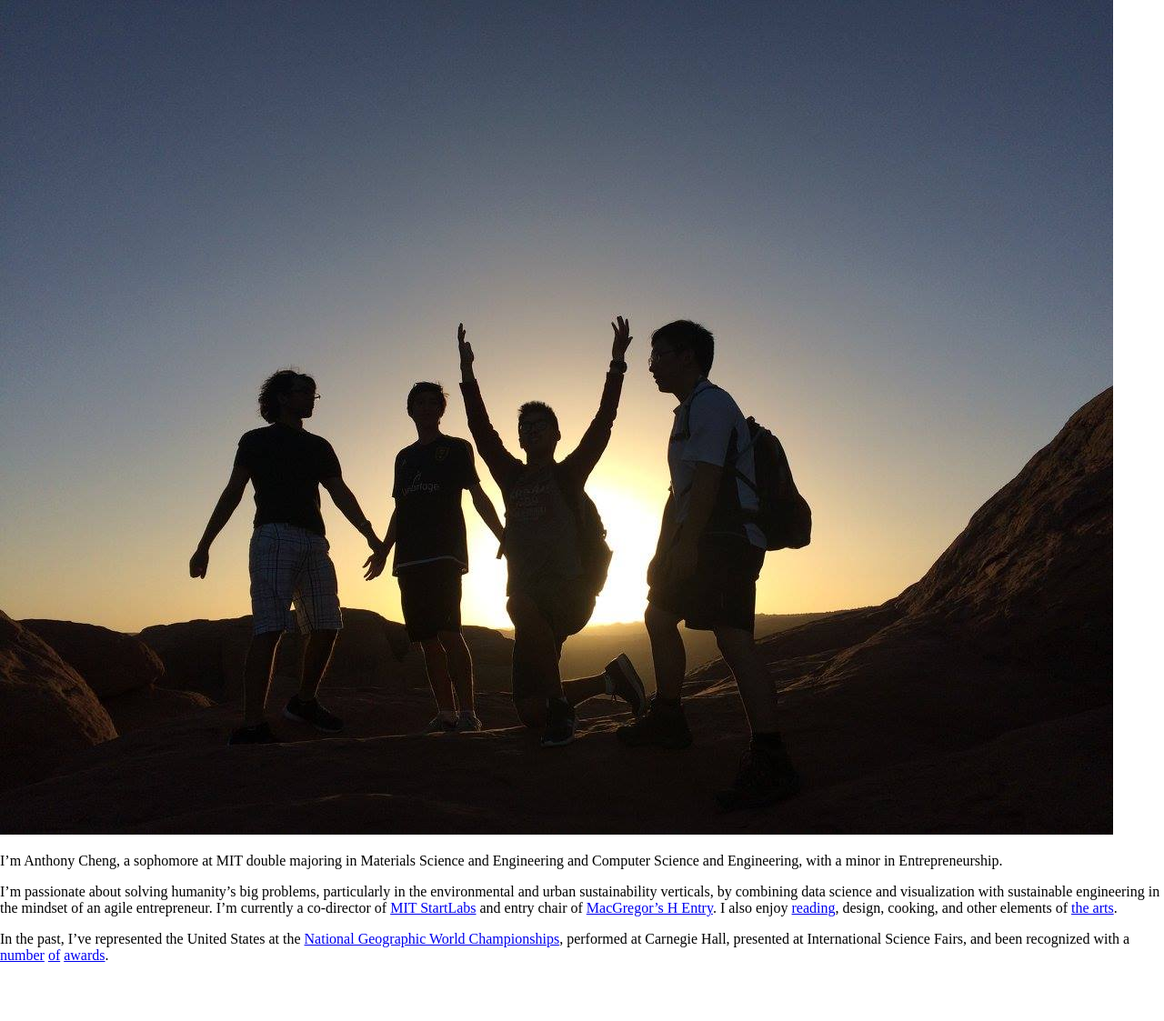
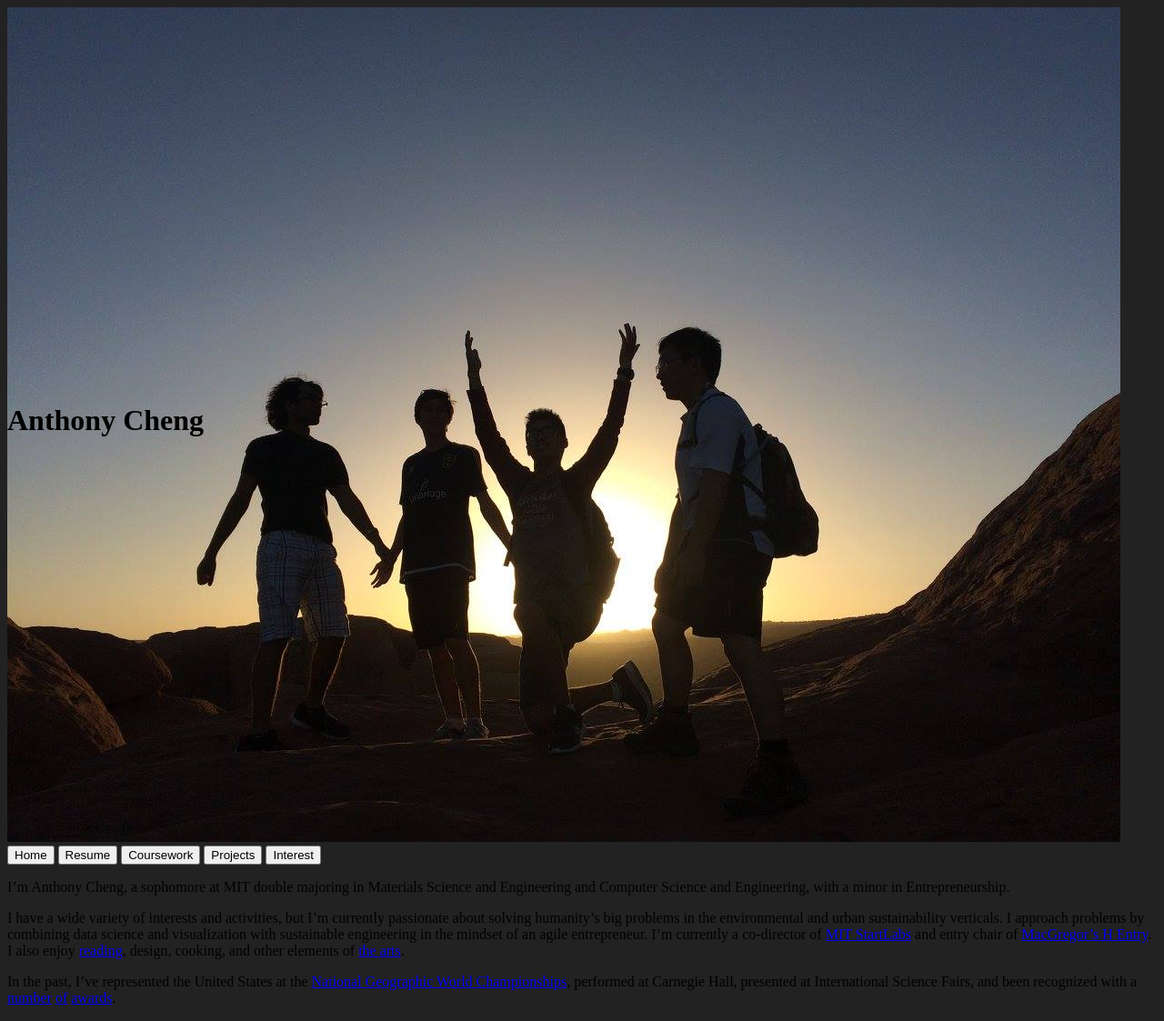
Before and after one commit to acheng98/acheng98.github.io, a PHP site: page / in a window 1280 px wide. Shown: the whole page at 91% size. Before the commit the page ends 1058 px from the top, so only its background shows below. Run offline with PHP 8.4, Linux system fonts and the light colour scheme; some libraries are stand-ins or nearby versions.

Commit message:
Trying things with pictures

```diff
--- a/index.html
+++ b/index.html
@@ -1,16 +1,36 @@
 <!DOCTYPE html>
 <html>
 <head>
-  <title>Anthony Cheng</title>
-  <meta charset="utf-8">
-  <link href="styles.css" rel="stylesheet" type="text/css">
+	<meta charset="utf-8">
+	<meta http-equiv="X-UA-Compatible" content="IE=edge">
+	<meta name="viewport" content="width=device-width, initial-scale=1">
+
+	<title>Anthony Cheng - Home</title>
+
+	<link href="ionicons/css/ionicons.min.css" rel="stylesheet">
+	<link href="styles.css" rel="stylesheet" type="text/css">
 </head>
 
 <body>
-	<img class="header-pic" src="./sunrise.jpg"/>
+	<div class="container-fluid" id='header'>
+		<div class="thumbnail text-center">
+			<img class="img-responsive" id="header-pic" src="./sunrise.jpg"/>
+			<h1> Anthony Cheng </h1>
+		</div>
+	</div>
 
-	<p>I&#8217;m Anthony Cheng, a sophomore at MIT double majoring in Materials Science and Engineering and Computer Science and Engineering, with a minor in Entrepreneurship.</p>
-	<p>I&#8217;m passionate about solving humanity&#8217;s big problems, particularly in the environmental and urban sustainability verticals, by combining data science and visualization with sustainable engineering in the mindset of an agile entrepreneur. I&#8217;m currently a co-director of <a href="http://startup.mit.edu">MIT StartLabs</a> and entry chair of <a href="http://macgregor.mit.edu/entry/h/h.html">MacGregor&#8217;s H Entry</a>. I also enjoy <a href="http://alcheng.scripts.mit.edu/www/reading-list/">reading</a>, design, cooking, and other elements of <a href="http://i0.kym-cdn.com/photos/images/original/001/018/899/936.jpg">the arts</a>.</p>
-	<p>In the past, I&#8217;ve represented the United States at the <a href="http://ocean.nationalgeographic.com/geobee/world-championship-photos/#/110723-ngwc-174_37770_600x450.jpg">National Geographic World Championships</a>, performed at Carnegie Hall, presented at International Science Fairs, and been recognized with a <a href="https://www2.ed.gov/programs/psp/2016/scholars.pdf">number</a> <a href="http://www.coca-colascholarsfoundation.org/blog/2016-coca-cola-scholars/">of</a> <a href="https://www.deseretnews.com/article/865649831/2016-Sterling-Scholar-Award-winners-geared-up-to-solve-worlds-problems.html">awards</a>.</p>
+	<div id='menu'>
+		<button href=''> Home </button>
+		<a href='./media/resume.pdf' target='_blank'><button> Resume </button></a>
+		<button href=''> Coursework </button>
+		<button href=''> Projects </button>
+		<button href=''> Interest </button>
+	</div>
+
+	<div id="About">
+		<p>I&#8217;m Anthony Cheng, a sophomore at MIT double majoring in Materials Science and Engineering and Computer Science and Engineering, with a minor in Entrepreneurship.</p>
+		<p>I have a wide variety of interests and activities, but I&#8217;m currently passionate about solving humanity&#8217;s big problems in the environmental and urban sustainability verticals. I approach problems by combining data science and visualization with sustainable engineering in the mindset of an agile entrepreneur. I&#8217;m currently a co-director of <a href="http://startup.mit.edu">MIT StartLabs</a> and entry chair of <a href="http://macgregor.mit.edu/entry/h/h.html">MacGregor&#8217;s H Entry</a>. I also enjoy <a href="http://alcheng.scripts.mit.edu/www/reading-list/">reading</a>, design, cooking, and other elements of <a href="http://i0.kym-cdn.com/photos/images/original/001/018/899/936.jpg">the arts</a>.</p>
+		<p>In the past, I&#8217;ve represented the United States at the <a href="http://ocean.nationalgeographic.com/geobee/world-championship-photos/#/110723-ngwc-174_37770_600x450.jpg">National Geographic World Championships</a>, performed at Carnegie Hall, presented at International Science Fairs, and been recognized with a <a href="https://www2.ed.gov/programs/psp/2016/scholars.pdf">number</a> <a href="http://www.coca-colascholarsfoundation.org/blog/2016-coca-cola-scholars/">of</a> <a href="https://www.deseretnews.com/article/865649831/2016-Sterling-Scholar-Award-winners-geared-up-to-solve-worlds-problems.html">awards</a>.</p>
+	</div>
 </body>
 </html>
--- a/styles.css
+++ b/styles.css
@@ -1,14 +1,20 @@
 body {
-	margin: 0px;
+	background-color: #222222;
 }
 
 #header-wrapper {
-	background-color: rgb(100, 100, 100);
+}
+
+.thumbnail {
+    position: relative;
 }
 
 /*-------------------------------------TITLE-------------------------------------*/
-
 h1 {
+	position: absolute;
+    top: 45%;
+    left: 0;
+    width: 100%;
 }
 
 /*--------------------------------SEPARATION BAR---------------------------------*/
```
